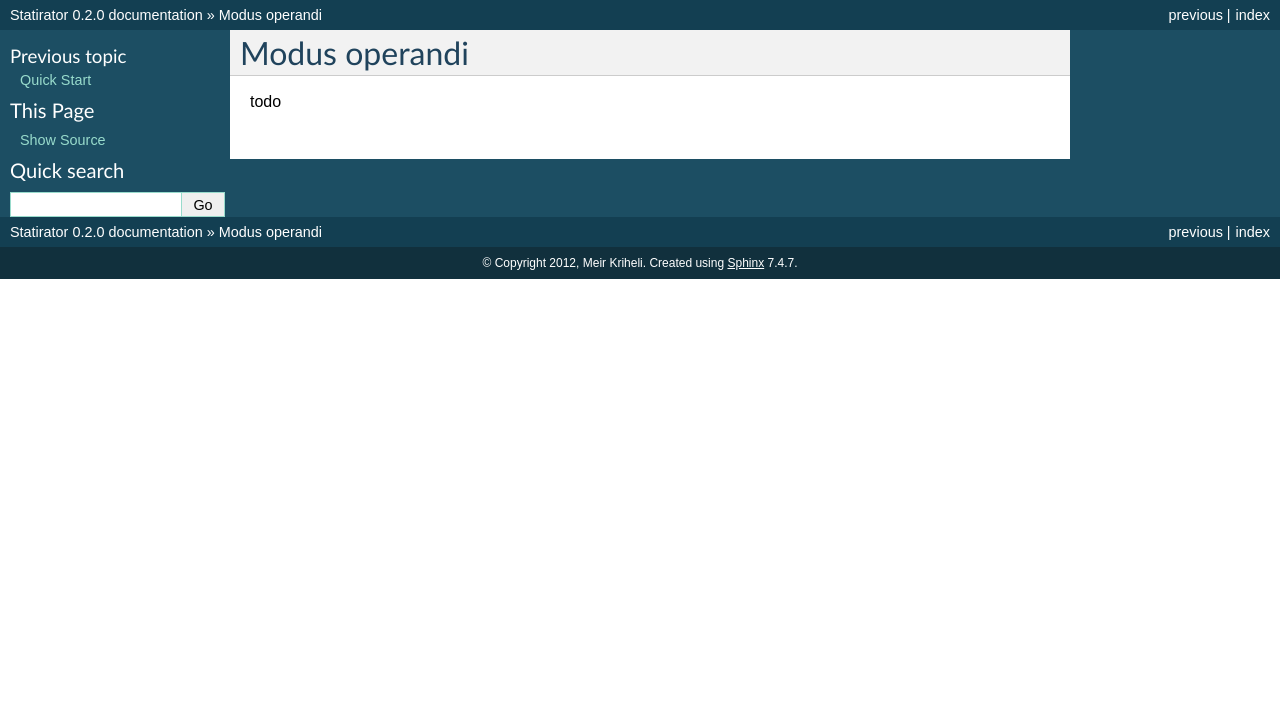
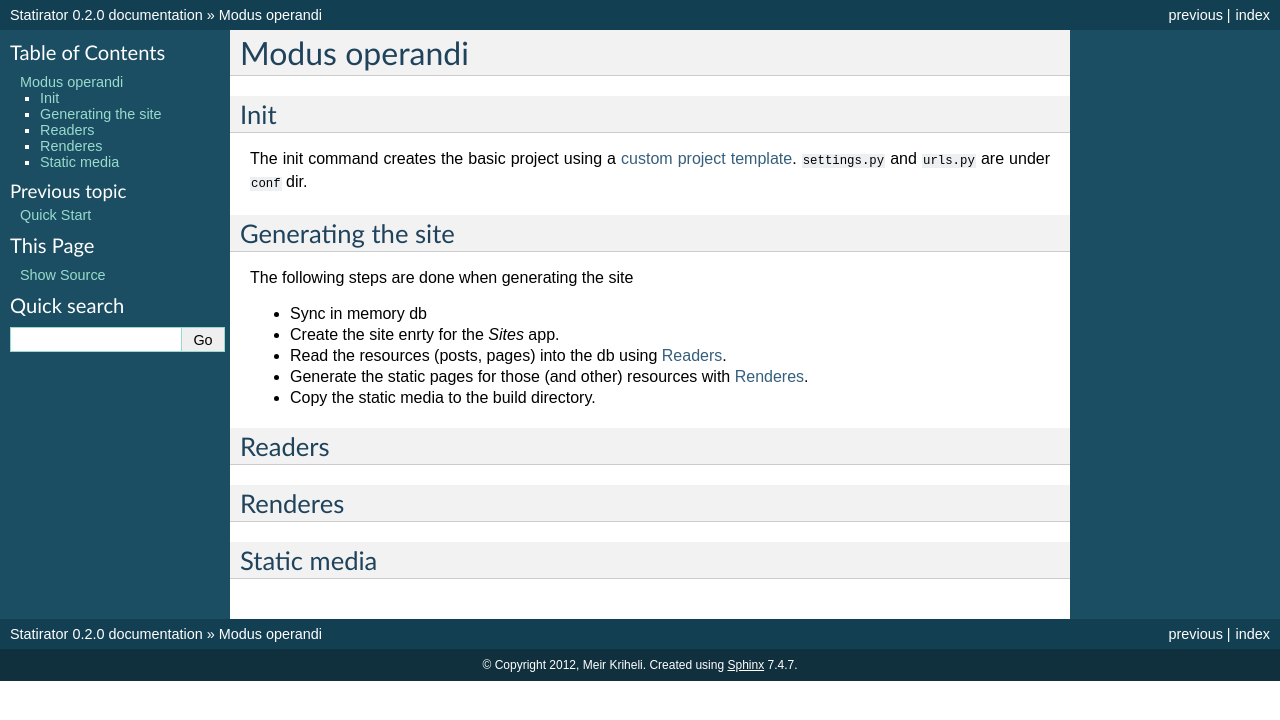
Before and after one commit to MeirKriheli/statirator, a Sphinx documentation site: the page built from docs/operation.rst, in a window 1280 px wide. Shown: the top 720 px of the page. Built offline with Sphinx 7.4.7, drawn with Linux system fonts in a browser that asks for light colours.

Commit message:
Document life cycle

```diff
--- a/docs/operation.rst
+++ b/docs/operation.rst
@@ -2,4 +2,37 @@
 Modus operandi
 ==================
 
-todo
+Init
+============
+
+The init command creates the basic project using a `custom project template`_.
+``settings.py`` and ``urls.py`` are under ``conf`` dir.
+
+.. _custom project template: https://docs.djangoproject.com/en/dev/releases/1.4/#custom-project-and-app-templates
+
+
+Generating the site
+======================
+
+The following steps are done when generating the site
+
+* Sync in memory db
+* Create the site enrty for the `Sites` app.
+* Read the resources (posts, pages) into the db using Readers_.
+* Generate the static pages for those (and other) resources with Renderes_.
+* Copy the static media to the build directory.
+
+.. _Sites: https://docs.djangoproject.com/en/dev/ref/contrib/sites/
+
+
+Readers
+=============
+
+
+
+Renderes
+=============
+
+
+Static media
+=============
```
